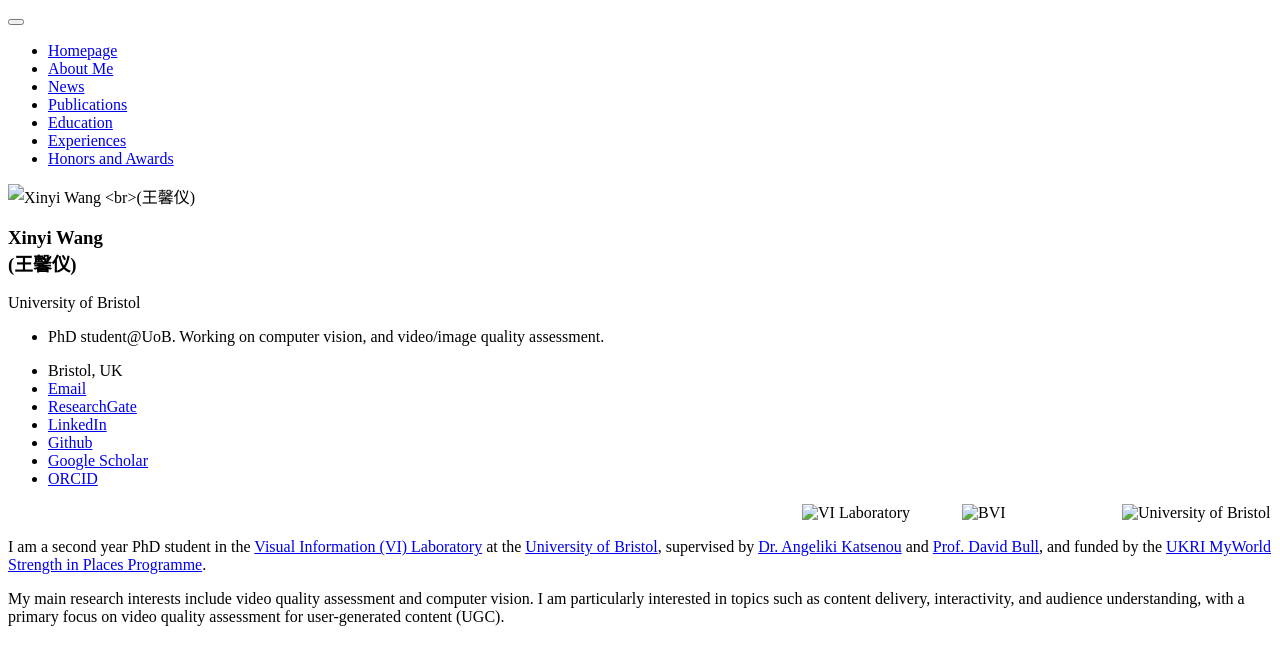
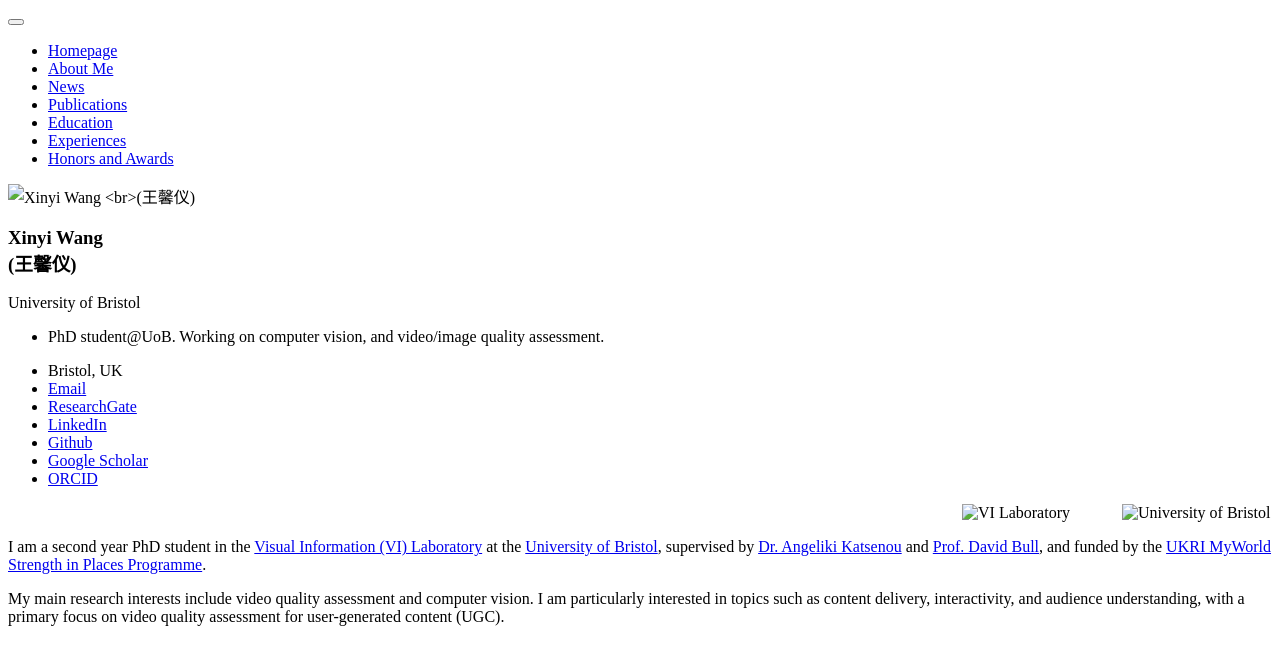
Before and after one commit to xinyiW915/xinyiW915.github.io, a Jekyll site: the page built from _pages/includes/intro.md, in a window 1280 px wide. Shown: the top 665 px of the page. Built offline with Jekyll 4.4.1, drawn with Linux system fonts in a browser that asks for light colours; our own code applies the rules of GitHub Pages for plain Markdown files.

Commit message:
Update intro.md

```diff
--- a/_pages/includes/intro.md
+++ b/_pages/includes/intro.md
@@ -1,5 +1,4 @@
 <img src="images/uob-logo.svg" alt="University of Bristol" style="width: 150px; float: right; margin-left: 10px;">
-<img src="images/bvilogo.svg" alt="BVI" style="width: 150px; float: right; margin-left: 10px;">
 <img src="images/VIL_logo.svg" alt="VI Laboratory" style="width: 150px; float: right; margin-left: 10px;">
 
 <div style="clear: both;"></div>
```
